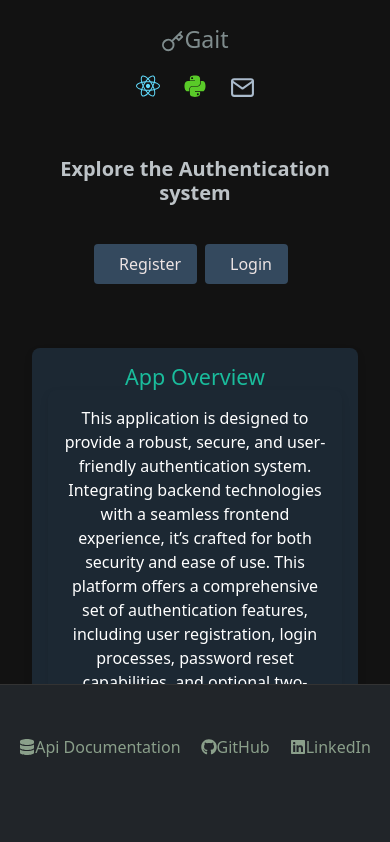
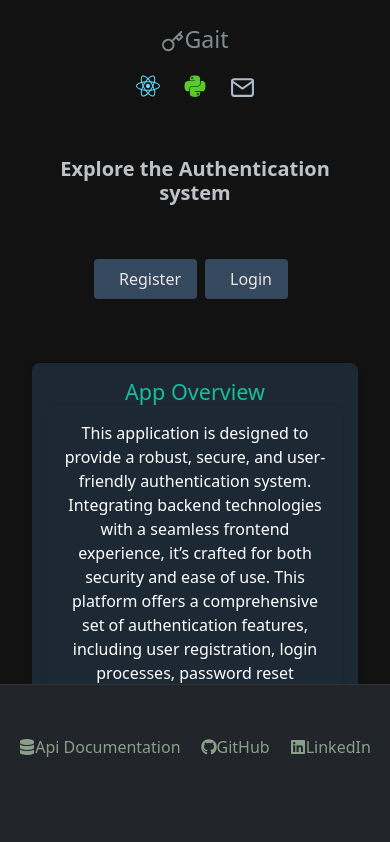
Before and after one commit to anthonynarine/AuthFlow, a React (Create React App) app in the folder react-auth/: page / in a window 390 px wide. Shown: the top 842 px of the page. Built offline with nearby package versions, Linux system fonts and the light colour scheme; no server answers.

Commit message:
fixed ui issue with btn overriding on <390 px screens

```diff
--- a/react-auth/src/components/Home/Home.css
+++ b/react-auth/src/components/Home/Home.css
@@ -160,6 +160,14 @@
   color: #ede4e4; /* For text color */
 }
 
+/* Media query to adjust button spacing for screens 390px wide or smaller */
+@media (max-width: 390px) {
+  .auth-section .btn {
+    margin-top: 15px; /* Increase top margin to move buttons lower */
+  }
+}
+
+
 .auth-section .btn:last-child {
   margin-right: 0; /* Removes margin from the last button */
 }
```
Also changed, not shown: react-auth/src/assets/login_flow_diagram.png (renamed from react-auth/src/assets/login_flow.png).
